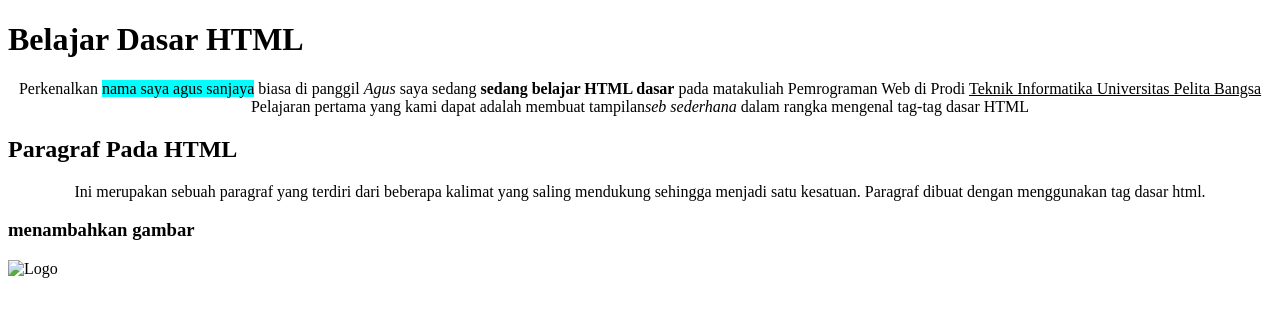
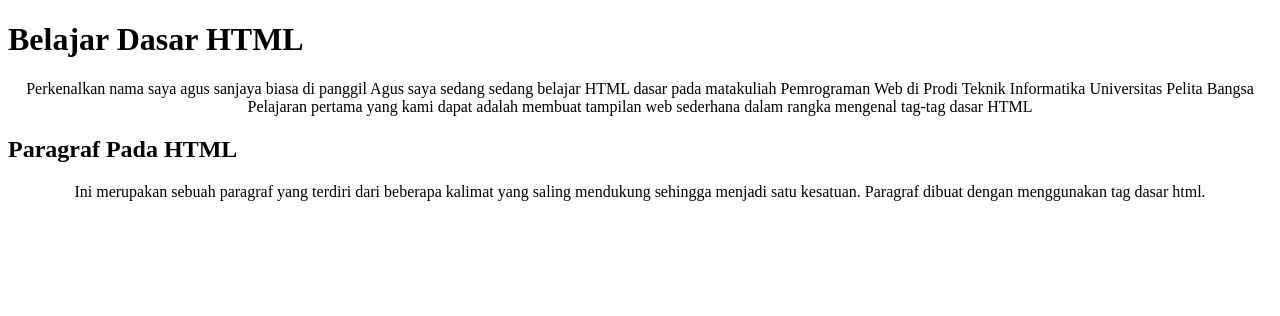
Before and after one commit to agussanjaya16/Lab1web, a plain HTML site: page index.html in a window 1280 px wide. Drawn offline with Linux system fonts and the light colour scheme.

Commit message:
mengubah gambar

```diff
--- a/index.html
+++ b/index.html
@@ -10,18 +10,16 @@
 
 <!-- paragraf pertama -->
 <h1>Belajar Dasar HTML</h1>
-<p align="center">Perkenalkan <span style="background-color: aqua;" >nama saya agus sanjaya</span> biasa di panggil <i>Agus</i> saya sedang <b>sedang belajar HTML dasar</b> pada matakuliah Pemrograman Web di Prodi
-    <u>Teknik Informatika Universitas Pelita Bangsa</u>  Pelajaran pertama yang kami dapat
-    adalah membuat tampilan<i>seb sederhana</i> dalam rangka mengenal tag-tag dasar
+<p align="center">Perkenalkan nama saya agus sanjaya biasa di panggil Agus saya sedang sedang belajar HTML dasar pada matakuliah Pemrograman Web di Prodi
+    Teknik Informatika Universitas Pelita Bangsa Pelajaran pertama yang kami dapat
+    adalah membuat tampilan web sederhana dalam rangka mengenal tag-tag dasar
     HTML</p>
 <!-- paragraf kedua -->
 <h2>Paragraf Pada HTML</h2>
 <p align="center">Ini merupakan sebuah paragraf yang terdiri dari beberapa kalimat yang saling
     mendukung sehingga menjadi satu kesatuan. Paragraf dibuat dengan menggunakan
     tag dasar html.</p>
-    <!-- sub judul paragraf kedua-->
-    <h3>menambahkan gambar</h3>
-    <img src="Logo.png" width="200" title="Logo"
+
 
 
 </body>
```
Also changed, not shown: ss/penambahan judul.PNG.
